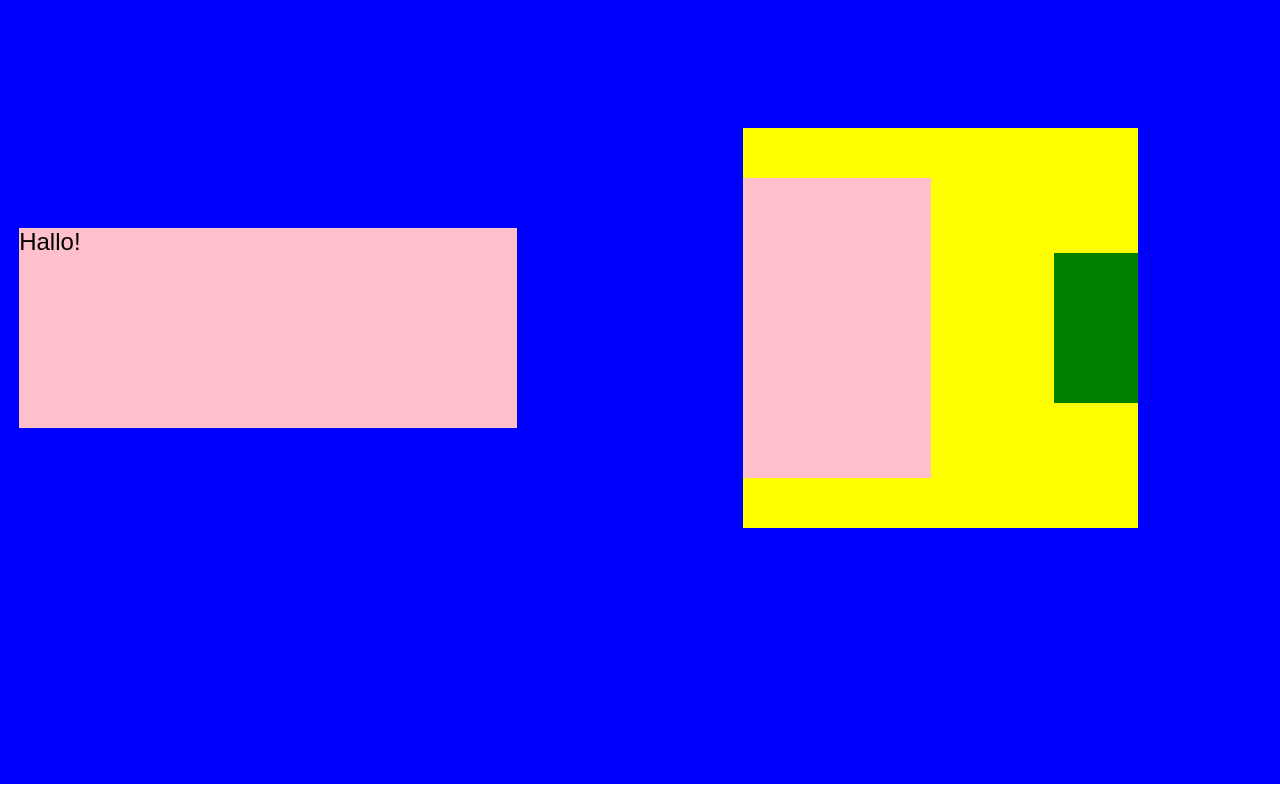
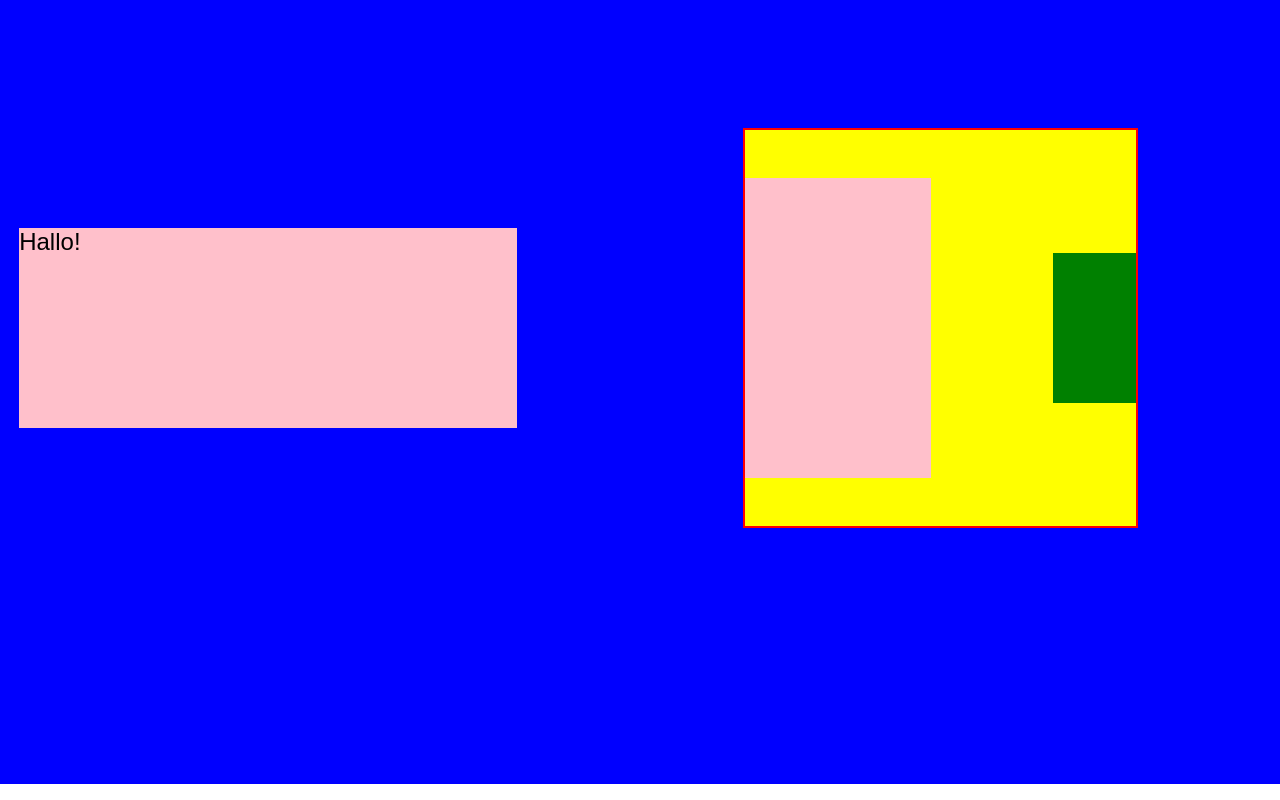
Before and after one commit to AndreasFaust/react-raster, a Next.js app: page /test in a window 1280 px wide. Built offline with nearby package versions, Linux system fonts and the light colour scheme.

Commit message:
fix control

```diff
--- a/pages/test.tsx
+++ b/pages/test.tsx
@@ -44,8 +44,8 @@ const Testpage: NextPage<Props> = (props) => {
       right={"3vw"}
       top={"10vw"}
       bottom={"20vw"}
-      gutterX={"1.5vw"}
-      gutterY={"3vw"}
+      gutterX={["0px", "0px", "1.5vw"]}
+      // gutterY={"3vw"}
       colspan={12}
       alignX={"center"}
       alignY={"center"}
@@ -85,8 +85,9 @@ const Testpage: NextPage<Props> = (props) => {
         style={`
           background: yellow;
           height: 400px;
+          border: 2px solid red;
 
-          .bp-768 & {
+          .bp-768 && {
             background: black;
           }
         `}
--- a/raster/Box/container.tsx
+++ b/raster/Box/StyledBox.tsx
@@ -29,7 +29,7 @@ interface Props {
   children: React.ReactNode;
 }
 
-const GridContainer = styled(Container)<Props>`
+const GridLayout = styled(Container)<Props>`
   box-sizing: border-box;
   ${(props) => props.hasChildBoxes && "display: grid;"};
 
@@ -58,6 +58,7 @@ const GridContainer = styled(Container)<Props>`
         ${props.alignY[index] && `align-items: ${props.alignY[index]};`}
       `;
     })}
+
   ${(props) =>
     props.media.map((media, index) => {
       return media`
@@ -84,7 +85,7 @@ const GridContainer = styled(Container)<Props>`
   `}
 `;
 
-const FlexContainer = styled(Container)<Props>`
+const FlexBox = styled(Container)<Props>`
   display: flex;
   box-sizing: border-box;
 
@@ -106,13 +107,13 @@ const FlexContainer = styled(Container)<Props>`
     })}
 `;
 
-const BoxContainer = React.forwardRef<HTMLElement, Props>((props, ref) => {
+const StyledBox = React.forwardRef<HTMLElement, Props>((props, ref) => {
   switch (props.cssMode) {
     case "flex":
-      return <FlexContainer {...props} ref={ref} />;
+      return <FlexBox {...props} ref={ref} />;
     case "grid":
-      return <GridContainer {...props} ref={ref} />;
+      return <GridLayout {...props} ref={ref} />;
   }
 });
 
-export default BoxContainer;
+export default StyledBox;
--- a/raster/Box/index.tsx
+++ b/raster/Box/index.tsx
@@ -11,7 +11,7 @@ import Resetter from "../utils/resetter";
 import getAlignmentXRest from "../utils/getAlignmentXRest";
 
 import Context from "../context";
-import StyledContainer from "./container";
+import StyledBox from "./StyledBox";
 import { ControlBox } from "../Control";
 import Props from "./props";
 
@@ -202,7 +202,7 @@ const Box = React.forwardRef<HTMLElement, Props>(
     }, []);
 
     return (
-      <StyledContainer
+      <StyledBox
         cssMode={cssMode}
         breakpoints={breakpoints}
         className={cssMode === "grid" ? classNames(["Box", className]) : "Box"}
@@ -239,6 +239,7 @@ const Box = React.forwardRef<HTMLElement, Props>(
           hasChildBoxes={hasChildBoxes}
           className={classNames(["Box__Inner", className])}
         >
+          <>
             {controlIsVisible && <ControlBox controlColor={controlColor} />}
             <Resetter
               cssMode={cssMode}
@@ -280,8 +281,9 @@ const Box = React.forwardRef<HTMLElement, Props>(
                 )}
               </Context.Provider>
             </Resetter>
+          </>
         </Inner>
-      </StyledContainer>
+      </StyledBox>
     );
   }
 );
--- a/raster/Control/index.tsx
+++ b/raster/Control/index.tsx
@@ -1,5 +1,5 @@
 import React from "react";
-import styled from "styled-components";
+import styled, { css } from "styled-components";
 
 import Grid from "../Grid";
 import Box from "../Box";
@@ -15,6 +15,7 @@ interface ControlGridProps {
   top: string | string[];
   bottom: string | string[];
   controlColor: string;
+  media: any[];
 }
 
 const ControlGrid: React.FC<ControlGridProps> = (props) => {
--- a/raster/Grid/container.tsx
+++ b/raster/Grid/StyledGrid.tsx
@@ -41,7 +41,6 @@ const GridLayout = styled(Container)<Props>`
   grid-auto-columns: ${(props) => props.colspan}fr;
   grid-auto-rows: min-content;
   box-sizing: border-box;
-
   ${(props: Props) =>
     props.media.map((media, index) => {
       return media`
@@ -52,9 +51,14 @@ const GridLayout = styled(Container)<Props>`
       padding-bottom: ${props.bottom[index]};
       grid-column-gap: ${props.gutterX[index]};
       grid-row-gap: ${props.gutterY[index]};
-      ${props.style[index]}
       align-content: ${(props: Props) => props.alignY[index]};
       align-items: ${(props: Props) => props.alignY[index]};
+      ${props.style[index]}
+      ${
+        props.isControl && props.gutterX[index] === "0px"
+          ? "grid-column-gap: 1px;"
+          : ""
+      }
     `;
     })}
   ${(props) => props.isControl && controlStyles}
@@ -79,7 +83,7 @@ const FlexBox = styled(Container)<Props>`
   ${(props) => props.isControl && controlStyles}
 `;
 
-const GridContainer = React.forwardRef<HTMLElement, Props>((props, ref) => {
+const StyledGrid = React.forwardRef<HTMLElement, Props>((props, ref) => {
   switch (props.cssMode) {
     case "flex":
       return <FlexBox {...props} ref={ref} />;
@@ -88,4 +92,4 @@ const GridContainer = React.forwardRef<HTMLElement, Props>((props, ref) => {
   }
 });
 
-export default GridContainer;
+export default StyledGrid;
--- a/raster/Grid/index.tsx
+++ b/raster/Grid/index.tsx
@@ -8,7 +8,7 @@ import useControl from "../utils/useControl";
 import Inner from "../utils/inner";
 import Resetter from "../utils/resetter";
 import useCssMode from "../utils/useCssMode";
-import StyledContainer from "./container";
+import StyledGrid from "./StyledGrid";
 import { ControlGrid } from "../Control";
 import useCurrentBreakpoint from "../utils/useCurrentBreakpoint";
 import getAlignmentXRest from "../utils/getAlignmentXRest";
@@ -22,8 +22,8 @@ const Grid = React.forwardRef<HTMLElement, Props>(
       right = "0",
       top = "0",
       bottom = "0",
-      gutterX = "0",
-      gutterY = "0",
+      gutterX = "0px",
+      gutterY = "0px",
       alignX = "",
       alignY = "",
       colspan = 1,
@@ -129,7 +129,7 @@ const Grid = React.forwardRef<HTMLElement, Props>(
     );
 
     return (
-      <StyledContainer
+      <StyledGrid
         cssMode={cssModeNormalized}
         colspan={colspan}
         className={classNames([
@@ -159,13 +159,14 @@ const Grid = React.forwardRef<HTMLElement, Props>(
             cssMode={cssModeNormalized}
             colspan={colspan}
             breakpoints={breakpoints}
-            gutterX={gutterX}
-            gutterY={gutterY}
-            left={left}
-            right={right}
-            top={top}
-            bottom={bottom}
+            gutterX={gutterXNormalized}
+            gutterY={gutterYNormalized}
+            left={leftNormalized}
+            right={rightNormalized}
+            top={topNormalized}
+            bottom={bottomNormalized}
             controlColor={controlColor}
+            media={media}
           />
         )}
         <Inner
@@ -212,7 +213,7 @@ const Grid = React.forwardRef<HTMLElement, Props>(
             </Context.Provider>
           </Resetter>
         </Inner>
-      </StyledContainer>
+      </StyledGrid>
     );
   }
 );
--- a/raster/utils/getAlign.ts
+++ b/raster/utils/getAlign.ts
@@ -4,7 +4,11 @@ interface Props {
   hasChildBoxes: boolean;
 }
 
-export default ({ align, cssMode, hasChildBoxes }: Props): string[] => {
+export default function getAlign({
+  align,
+  cssMode,
+  hasChildBoxes,
+}: Props): string[] {
   return cssMode === "grid" && hasChildBoxes
     ? align.map((al) => {
         switch (al) {
@@ -34,4 +38,4 @@ export default ({ align, cssMode, hasChildBoxes }: Props): string[] => {
             return al;
         }
       });
-};
+}
--- a/raster/utils/getAlignmentXRest.ts
+++ b/raster/utils/getAlignmentXRest.ts
@@ -72,14 +72,14 @@ interface Props {
   cssMode: "flex" | "grid";
 }
 
-export default ({
+export default function getAlignmentXRest({
   children,
   breakpoints,
   colsTotal,
   alignX,
   alignXRaw,
   cssMode,
-}: Props) => {
+}: Props) {
   if (!children || cssMode === "flex" || !alignXRaw) return null;
 
   const elements = getElements(children, breakpoints, colsTotal);
@@ -135,4 +135,4 @@ export default ({
   );
 
   return regroupRestByElement(restArrayGroupedByBreakpoint);
-};
+}
--- a/raster/utils/normalizeProps.ts
+++ b/raster/utils/normalizeProps.ts
@@ -1,4 +1,5 @@
 import isArray from "./isArray";
+import { FlattenInterpolation } from "styled-components";
 
 function addValues({ array, breakpointsLength }) {
   const lastKnownValue = array[array.length - 1];
@@ -23,7 +24,11 @@ interface Props {
   breakpoints: number[];
 }
 
-export default ({ prop, defaultProp, breakpoints }: Props): any[] => {
+export default function normalizeProps({
+  prop,
+  defaultProp,
+  breakpoints,
+}: Props): any[] {
   const breakpointsLength = breakpoints.length;
   let array = getArray(prop, defaultProp);
 
@@ -31,4 +36,4 @@ export default ({ prop, defaultProp, breakpoints }: Props): any[] => {
     array = addValues({ array, breakpointsLength });
   if (array.length > breakpointsLength) array = array.splice(breakpointsLength);
   return array;
-};
+}
```
Also changed, not shown: raster/utils/styledCustom.ts (deleted, +0 -14 lines), 4 other files (tests, documents, lock files or other folders). Lines whose indentation alone changed are shown as unchanged.
